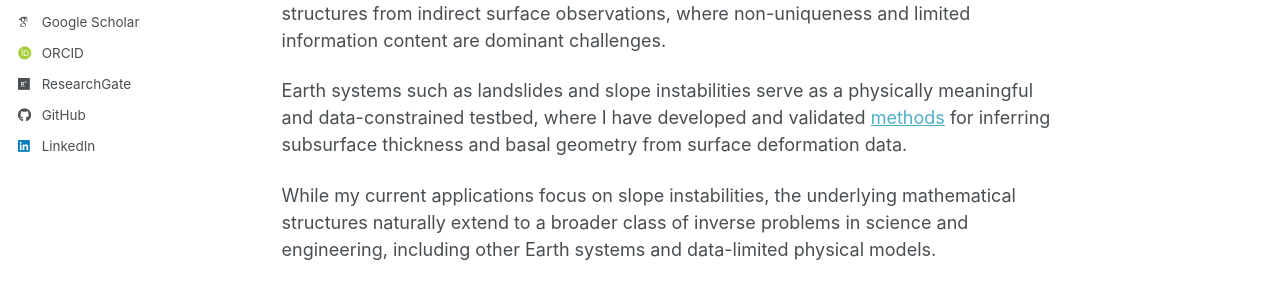
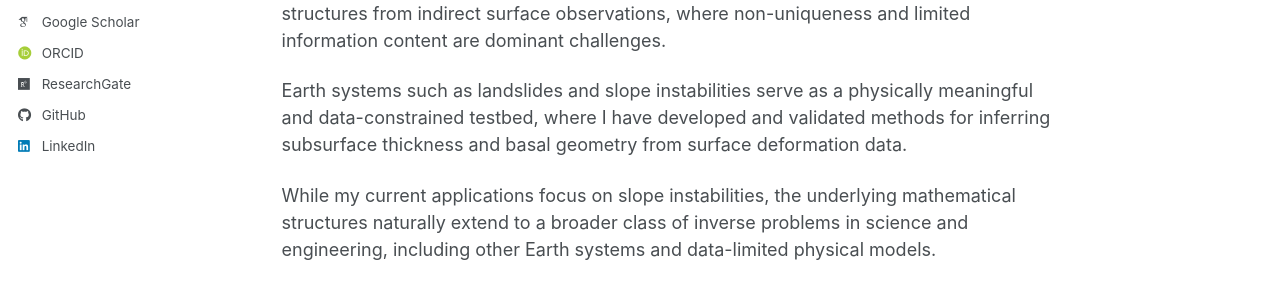
Before and after one commit to liweihu2/liweihu2.github.io, a Jekyll site: the page built from _pages/research.md, in a window 1280 px wide and 965 px high. Shown: the part 487-787 px from the top of the window. Built offline with Jekyll 4.4.1, drawn with Linux system fonts in a browser that asks for light colours; some web fonts are replaced; a script bundle is joined from its source files by our own code; library files that are not in the unit come from our copies; some of the changed lines change nothing that is shown.

Commit message:
research_link

```diff
--- a/_pages/research.md
+++ b/_pages/research.md
@@ -11,6 +11,6 @@ My research develops mathematical frameworks for ill-posed inverse problems, add
 
 A defining feature of my work is that these inverse problems are not only ill-posed, but strongly structured by physical constraints, which fundamentally shape identifiability, regularization choices, and quantification of the uncertainties. Within this physically constrained setting, a central theme of my work is the inversion of hidden geometric structures from indirect surface observations, where non-uniqueness and limited information content are dominant challenges.
 
-Earth systems such as landslides and slope instabilities serve as a physically meaningful and data-constrained testbed, where I have developed and validated [methods](https://liweihu2.github.io/publications/) for inferring subsurface thickness and basal geometry from surface deformation data.
+Earth systems such as landslides and slope instabilities serve as a physically meaningful and data-constrained testbed, where I have developed and validated methods for inferring subsurface thickness and basal geometry from surface deformation data.
 
 While my current applications focus on slope instabilities, the underlying mathematical structures naturally extend to a broader class of inverse problems in science and engineering, including other Earth systems and data-limited physical models.
```
